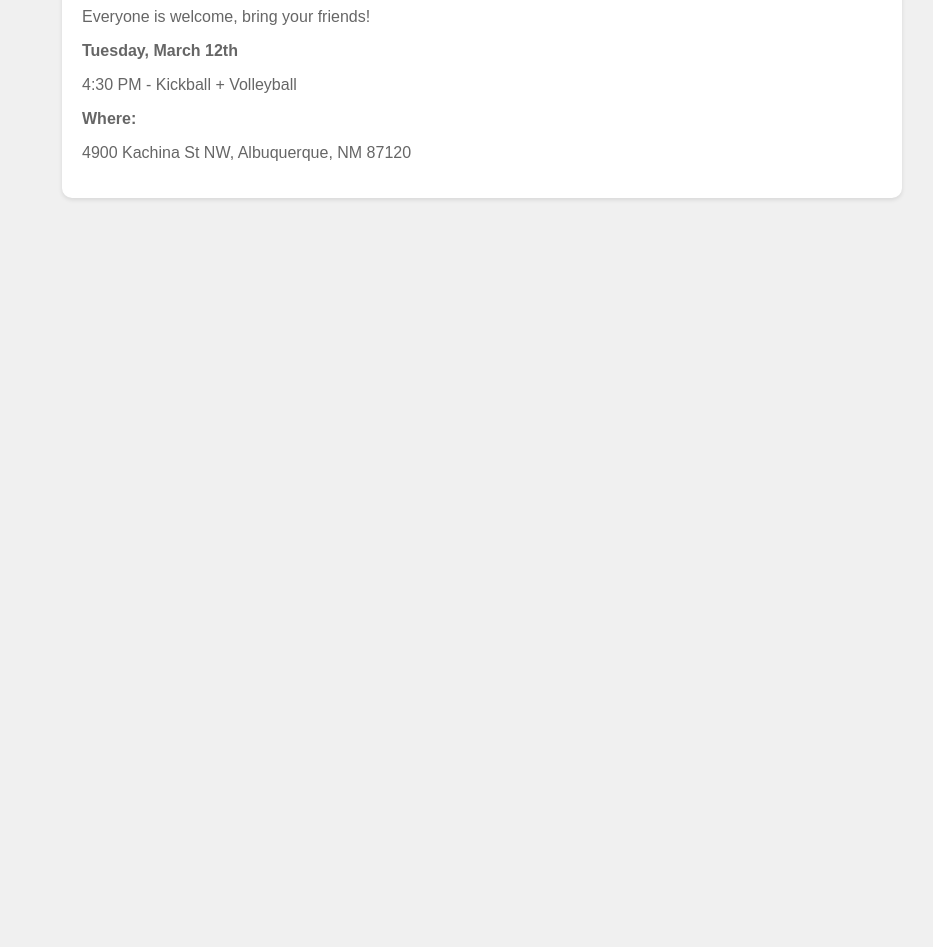
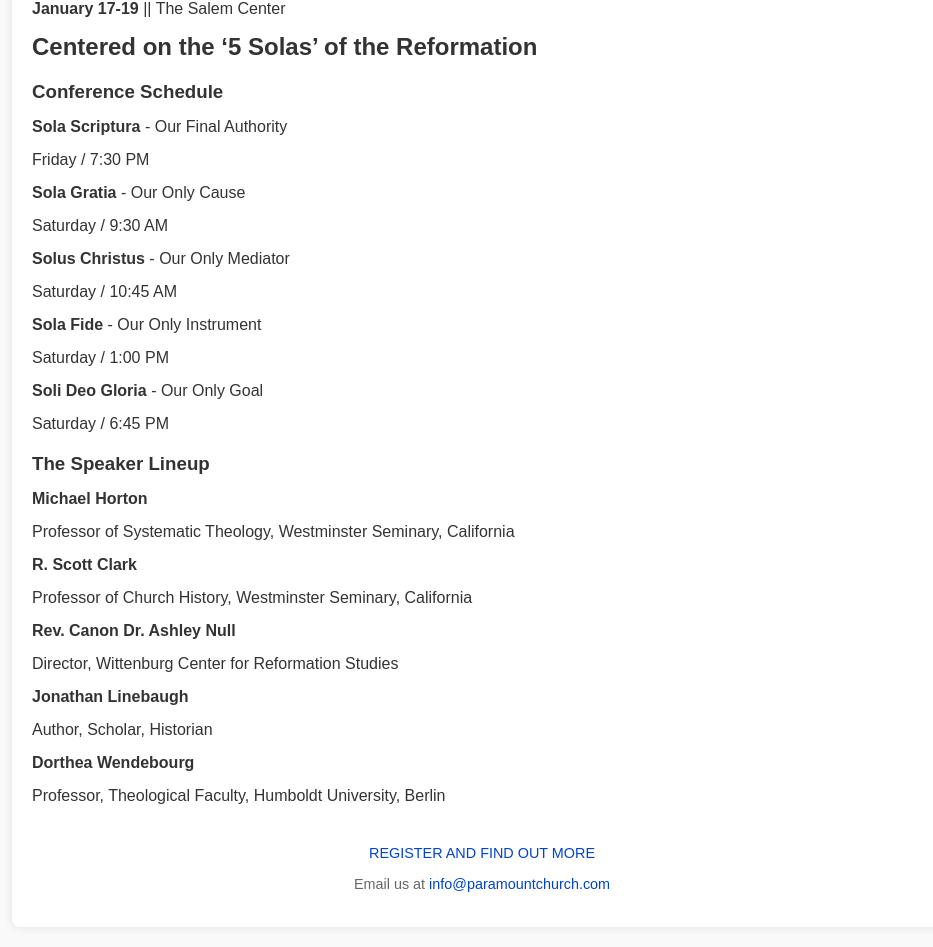
Before and after one commit to CraftedContent/crafted_special_events.gitup.io, a plain HTML site: page index.html in a window 1280 px wide. Shown: the part 92-1039 px from the top of the page, without its empty margins (158-1091 px from the left). Before the commit the page ends 800 px from the top, so only its background shows below. Drawn offline with Linux system fonts and the light colour scheme.

Commit message:
Update index.html

```diff
--- a/index.html
+++ b/index.html
@@ -3,55 +3,107 @@
 <head>
     <meta charset="UTF-8">
     <meta name="viewport" content="width=device-width, initial-scale=1.0">
-    <title>Mariposa Park Hangout</title>
+    <title>re-Formation Conference 2025</title>
     <style>
         body {
             font-family: Arial, sans-serif;
-            background-color: #f0f0f0;
             margin: 0;
-            padding: 0;
+            padding: 20px;
+            background-color: #f9f9f9;
+            color: #333;
         }
         .container {
-            max-width: 800px;
+            max-width: 900px;
             margin: 0 auto;
+            background: #fff;
             padding: 20px;
-            background-color: #fff;
-            border-radius: 10px;
-            box-shadow: 0 2px 4px rgba(0, 0, 0, 0.1);
+            border-radius: 8px;
+            box-shadow: 0 0 10px rgba(0, 0, 0, 0.1);
+        }
+        h1, h2, h3, h4, p {
+            margin: 0 0 15px;
         }
         h1 {
+            font-size: 2em;
+            text-align: center;
+            color: #0044cc;
+        }
+        h2 {
+            font-size: 1.5em;
             color: #333;
         }
-        p {
+        .schedule, .speakers {
+            margin: 20px 0;
+        }
+        .speaker {
+            margin: 15px 0;
+        }
+        .speaker h3 {
+            margin: 0;
+            color: #0044cc;
+        }
+        .footer {
+            text-align: center;
+            margin-top: 40px;
+            font-size: 0.9em;
             color: #666;
         }
-        .location {
-            font-weight: bold;
-        }
-        .add-to-calendar {
-            margin-top: 20px;
-            text-align: center;
-        }
-        .add-to-calendar a {
-            display: inline-block;
-            margin: 10px;
-            padding: 10px 20px;
-            background-color: #007bff;
-            color: #fff;
+        .footer a {
+            color: #0044cc;
             text-decoration: none;
-            border-radius: 5px;
         }
     </style>
 </head>
 <body>
-    <div class="container">
-        <h1>Mariposa Park Hangout</h1>
-        <p>Everyone is welcome, bring your friends!</p>
-        <p><strong>Tuesday, March 12th</strong></p>
-        <p>4:30 PM - Kickball + Volleyball</p>
-        <p class="location">Where:</p>
-        <p>4900 Kachina St NW, Albuquerque, NM 87120</p>
+
+<div class="container">
+    <h1>re-Formation Conference 2025</h1>
+    <p><strong>January 17-19</strong> || The Salem Center</p>
+
+    <h2>Centered on the ‘5 Solas’ of the Reformation</h2>
+    <div class="schedule">
+        <h3>Conference Schedule</h3>
+        <p><strong>Sola Scriptura</strong> - Our Final Authority</p>
+        <p>Friday / 7:30 PM</p>
+        <p><strong>Sola Gratia</strong> - Our Only Cause</p>
+        <p>Saturday / 9:30 AM</p>
+        <p><strong>Solus Christus</strong> - Our Only Mediator</p>
+        <p>Saturday / 10:45 AM</p>
+        <p><strong>Sola Fide</strong> - Our Only Instrument</p>
+        <p>Saturday / 1:00 PM</p>
+        <p><strong>Soli Deo Gloria</strong> - Our Only Goal</p>
+        <p>Saturday / 6:45 PM</p>
+    </div>
+
+    <div class="speakers">
+        <h3>The Speaker Lineup</h3>
+        <div class="speaker">
+            <h4>Michael Horton</h4>
+            <p>Professor of Systematic Theology, Westminster Seminary, California</p>
+        </div>
+        <div class="speaker">
+            <h4>R. Scott Clark</h4>
+            <p>Professor of Church History, Westminster Seminary, California</p>
+        </div>
+        <div class="speaker">
+            <h4>Rev. Canon Dr. Ashley Null</h4>
+            <p>Director, Wittenburg Center for Reformation Studies</p>
+        </div>
+        <div class="speaker">
+            <h4>Jonathan Linebaugh</h4>
+            <p>Author, Scholar, Historian</p>
+        </div>
+        <div class="speaker">
+            <h4>Dorthea Wendebourg</h4>
+            <p>Professor, Theological Faculty, Humboldt University, Berlin</p>
         </div>
     </div>
+
+    <div class="footer">
+        <p><a href="https://www.paramountchurch.com/conference">REGISTER AND FIND OUT MORE</a></p>
+        <p>Email us at <a href="mailto:info@paramountchurch.com">info@paramountchurch.com</a></p>
+    </div>
+</div>
+
 </body>
 </html>
```
